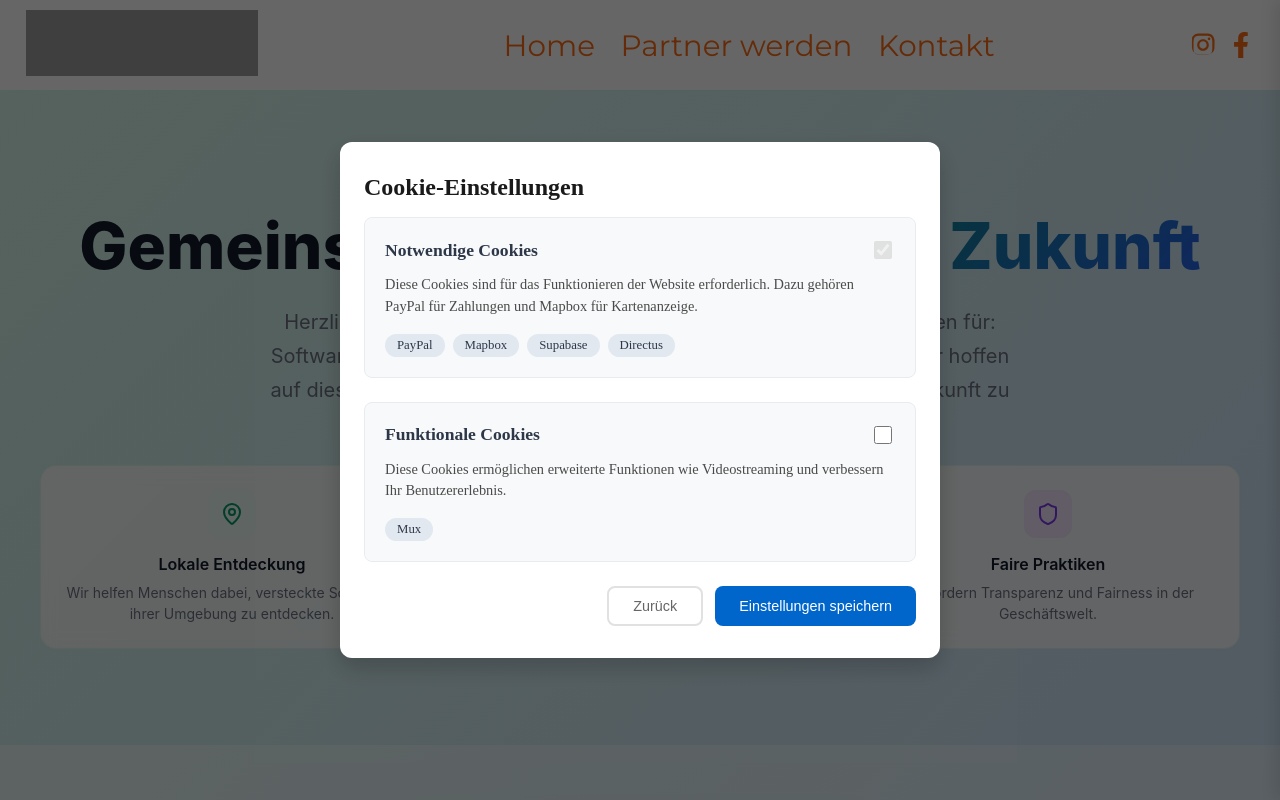
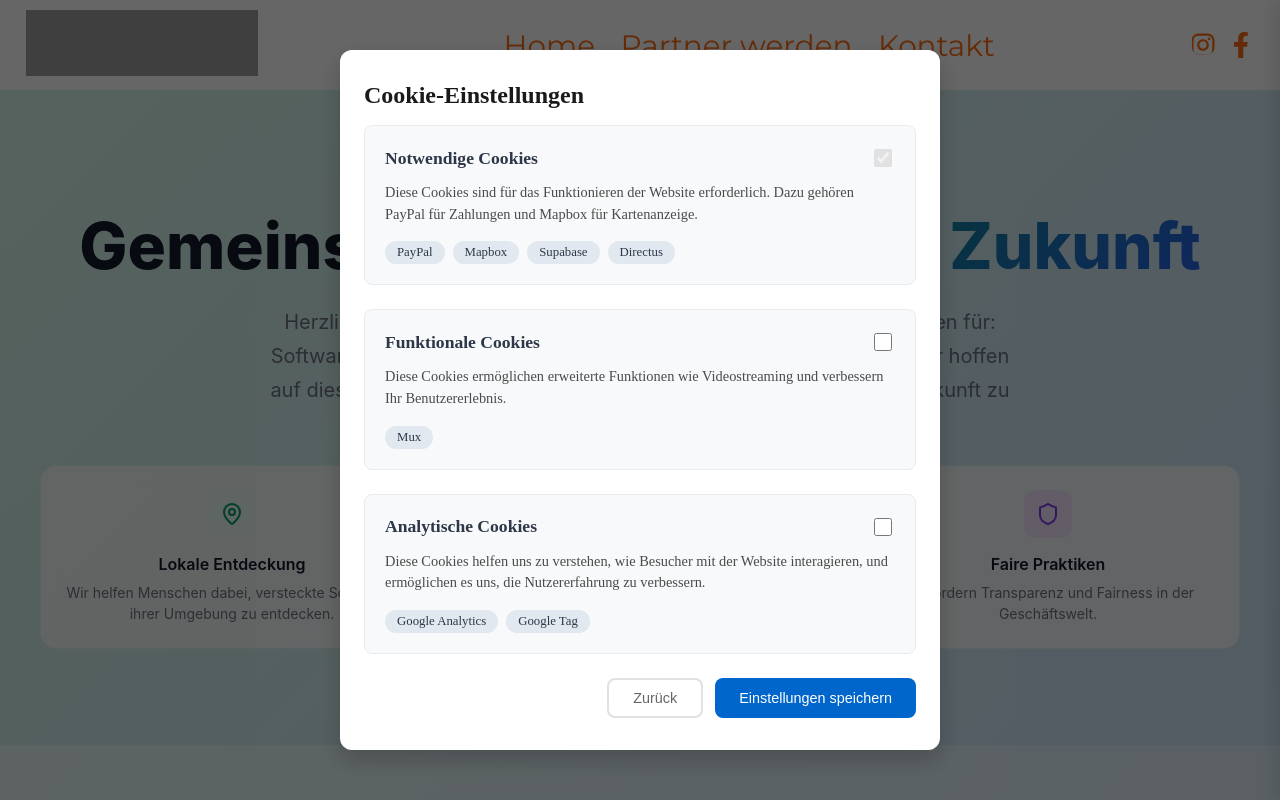
Before and after one commit to dersaei/fairfuhrer, a Next.js app: page /sparschwein in a window 1280 px wide. Both pictures are taken after a click on the button "Einstellungen". Shown: the top 800 px of the page. Built offline with nearby package versions, Linux system fonts and the light colour scheme; no server answers; grey boxes are pictures that could not be loaded.

Commit message:
dodanie google tags

```diff
--- a/app/layout.tsx
+++ b/app/layout.tsx
@@ -1,4 +1,4 @@
-// app/layout.tsx
+// fairfuhrer/app/layout.tsx
 import type { Metadata } from "next";
 import { Lato, Montserrat, Staatliches, Oxanium } from "next/font/google";
 import Script from "next/script";
@@ -7,11 +7,13 @@
 import Header from "../components/Header";
 import Footer from "../components/Footer";
 import { PayPalProvider } from "../components/PayPalProvider";
-// ✅ DODAJ COOKIE IMPORTS
 import { CookieProvider } from "../context/CookieContext";
 import CookieBanner from "../components/CookieBanner";
+import GoogleTag from "../components/GoogleTag"; // 🆕 NOWY IMPORT
 
-// pozostałe fonty (bez zmian)
+// 🆕 ZMIENNE ŚRODOWISKOWE
+const GOOGLE_TAG_ID = process.env.NEXT_PUBLIC_GOOGLE_TAG_ID;
+
 const lato = Lato({
   variable: "--font-lato",
   subsets: ["latin"],
@@ -129,7 +131,10 @@
           ${montserrat.variable}
         `}
       >
-        {/* ✅ OWRAP WSZYSTKO W COOKIE PROVIDER */}
+        {/* 🆕 GOOGLE TAG - ŁADUJE SIĘ JAKO PIERWSZY */}
+        {GOOGLE_TAG_ID && <GoogleTag tagId={GOOGLE_TAG_ID} />}
+
+        {/* ✅ WRAP WSZYSTKO W COOKIE PROVIDER */}
         <CookieProvider>
           <PayPalProvider>
             <Header />
@@ -137,11 +142,11 @@
             <Footer />
           </PayPalProvider>
 
-          {/* ✅ DODAJ COOKIE BANNER */}
+          {/* ✅ COOKIE BANNER */}
           <CookieBanner />
         </CookieProvider>
 
-        {/* Structured Data dla organizacji - używamy Next.js Script */}
+        {/* Structured Data dla organizacji */}
         <Script
           id="structured-data"
           type="application/ld+json"
--- a/components/CookieBanner.tsx
+++ b/components/CookieBanner.tsx
@@ -125,6 +125,43 @@
                     <span className={styles.cookieTag}>Mux</span>
                   </div>
                 </div>
+
+                {/* 🆕 NOWA KATEGORIA - ANALYTISCHE COOKIES */}
+                <div className={styles.cookieCategory}>
+                  <div className={styles.categoryHeader}>
+                    <h4>Analytische Cookies</h4>
+                    <label className={styles.checkboxLabel}>
+                      <input
+                        type="checkbox"
+                        checked={tempPreferences.analytics}
+                        onChange={(e) =>
+                          setTempPreferences({
+                            ...tempPreferences,
+                            analytics: e.target.checked,
+                          })
+                        }
+                        className={styles.checkbox}
+                        aria-label="Analytische Cookies aktivieren oder deaktivieren"
+                        title="Analytische Cookies für Website-Analysen"
+                      />
+                      <span className={styles.visuallyHidden}>
+                        Analytische Cookies{" "}
+                        {tempPreferences.analytics
+                          ? "aktiviert"
+                          : "deaktiviert"}
+                      </span>
+                    </label>
+                  </div>
+                  <p className={styles.categoryDescription}>
+                    Diese Cookies helfen uns zu verstehen, wie Besucher mit der
+                    Website interagieren, und ermöglichen es uns, die
+                    Nutzererfahrung zu verbessern.
+                  </p>
+                  <div className={styles.cookieList}>
+                    <span className={styles.cookieTag}>Google Analytics</span>
+                    <span className={styles.cookieTag}>Google Tag</span>
+                  </div>
+                </div>
               </div>
 
               <div className={styles.actions}>
--- /dev/null
+++ b/components/GoogleTag.tsx
@@ -0,0 +1,63 @@
+// fairfuhrer/app/components/GoogleTag.tsx
+"use client";
+
+import Script from "next/script";
+import { useEffect } from "react";
+
+interface GoogleTagProps {
+  tagId: string;
+}
+
+declare global {
+  interface Window {
+    dataLayer: unknown[];
+    gtag: (...args: unknown[]) => void;
+  }
+}
+
+export default function GoogleTag({ tagId }: GoogleTagProps) {
+  useEffect(() => {
+    // Initialize dataLayer
+    window.dataLayer = window.dataLayer || [];
+
+    // Initialize gtag function
+    window.gtag = function (...args: unknown[]) {
+      window.dataLayer.push(args);
+    };
+
+    // Set default consent PRZED załadowaniem Google Tag
+    window.gtag("consent", "default", {
+      analytics_storage: "denied",
+      ad_storage: "denied",
+      functionality_storage: "denied",
+      personalization_storage: "denied",
+      wait_for_update: 2000,
+    });
+
+    console.log("Google Tag initialized with consent mode");
+  }, []);
+
+  return (
+    <>
+      {/* Google Tag Script */}
+      <Script
+        src={`https://www.googletagmanager.com/gtag/js?id=${tagId}`}
+        strategy="afterInteractive"
+      />
+
+      {/* Google Tag Configuration */}
+      <Script
+        id="google-tag-init"
+        strategy="afterInteractive"
+        dangerouslySetInnerHTML={{
+          __html: `
+            window.dataLayer = window.dataLayer || [];
+            function gtag(){dataLayer.push(arguments);}
+            gtag('js', new Date());
+            gtag('config', '${tagId}');
+          `,
+        }}
+      />
+    </>
+  );
+}
--- a/context/CookieContext.tsx
+++ b/context/CookieContext.tsx
@@ -1,4 +1,3 @@
-// fairfuhrer/app/context/CookieContext.tsx
 "use client";
 
 import React, {
@@ -9,9 +8,19 @@
   ReactNode,
 } from "react";
 
+// 🆕 DODANE global types dla Google Tag
+declare global {
+  interface Window {
+    dataLayer: unknown[];
+    gtag: (...args: unknown[]) => void;
+  }
+}
+
+// 🆕 ROZSZERZONE o analytics
 export interface CookiePreferences {
   necessary: boolean;
   functional: boolean;
+  analytics: boolean; // 🆕 NOWA KATEGORIA
 }
 
 interface CookieContextType {
@@ -25,9 +34,11 @@
   hideBanner: () => void;
 }
 
+// 🆕 DODANE analytics: false
 const defaultPreferences: CookiePreferences = {
   necessary: true, // Always true for Mapbox and PayPal
   functional: false, // Mux - user choice
+  analytics: false, // 🆕 Google Analytics - user choice
 };
 
 const CookieContext = createContext<CookieContextType | undefined>(undefined);
@@ -55,11 +66,35 @@
     }
   }, []);
 
+  // 🆕 ROZSZERZONE o Google Tag consent updates
   const savePreferences = (newPreferences: CookiePreferences) => {
     localStorage.setItem(STORAGE_KEY, JSON.stringify(newPreferences));
     localStorage.setItem(CONSENT_KEY, "true");
     setPreferences(newPreferences);
     setHasConsented(true);
+
+    // 🆕 WYŚLIJ CONSENT UPDATE DO GOOGLE TAG
+    if (typeof window !== "undefined" && window.gtag) {
+      window.gtag("consent", "update", {
+        analytics_storage: newPreferences.analytics ? "granted" : "denied",
+        ad_storage: newPreferences.analytics ? "granted" : "denied",
+        functionality_storage: newPreferences.functional ? "granted" : "denied",
+        personalization_storage: newPreferences.functional
+          ? "granted"
+          : "denied",
+      });
+
+      // Wyślij custom event do dataLayer
+      window.dataLayer = window.dataLayer || [];
+      window.dataLayer.push({
+        event: "consent_update",
+        consent_analytics: newPreferences.analytics,
+        consent_functional: newPreferences.functional,
+        consent_necessary: newPreferences.necessary,
+      });
+
+      console.log("Consent updated:", newPreferences);
+    }
   };
 
   const updatePreferences = (newPreferences: Partial<CookiePreferences>) => {
@@ -67,19 +102,23 @@
     savePreferences(updated);
   };
 
+  // 🆕 ROZSZERZONE o analytics: true
   const acceptAll = () => {
     const allAccepted: CookiePreferences = {
       necessary: true,
       functional: true,
+      analytics: true, // 🆕
     };
     savePreferences(allAccepted);
     setShowBanner(false);
   };
 
+  // 🆕 ROZSZERZONE o analytics: false
   const rejectAll = () => {
     const onlyNecessary: CookiePreferences = {
       necessary: true,
       functional: false,
+      analytics: false, // 🆕
     };
     savePreferences(onlyNecessary);
     setShowBanner(false);
```
Also changed, not shown: package.json (+9 -9 lines), 1 other file (tests, documents, lock files or other folders).
